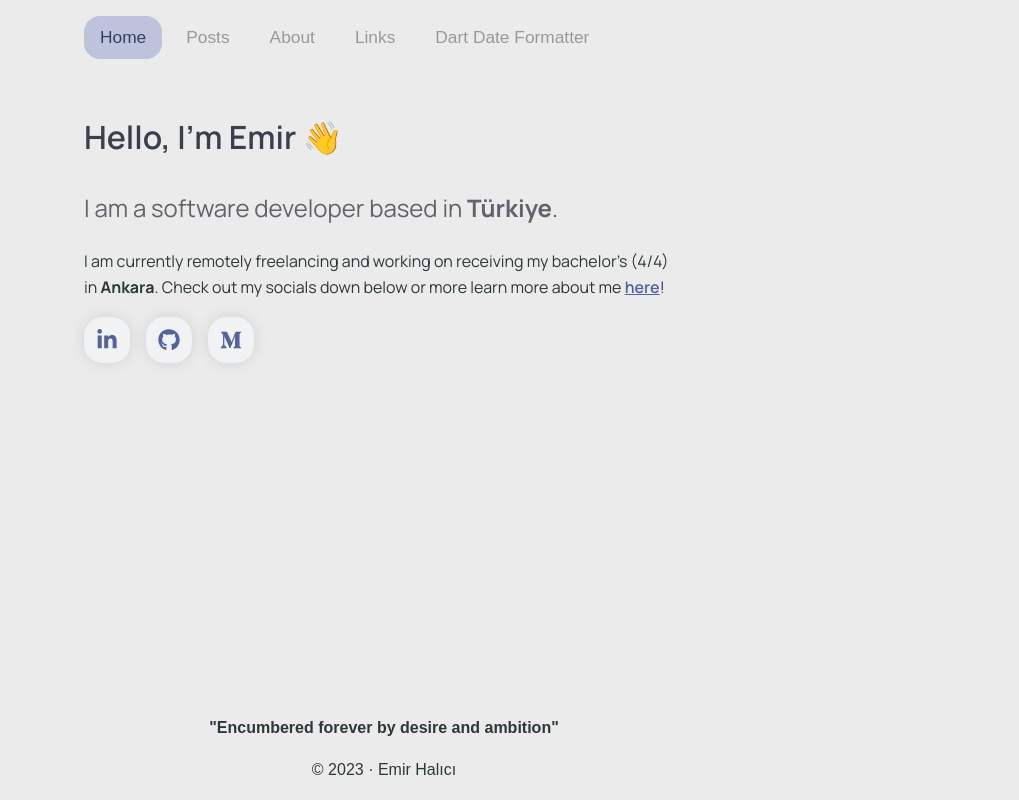
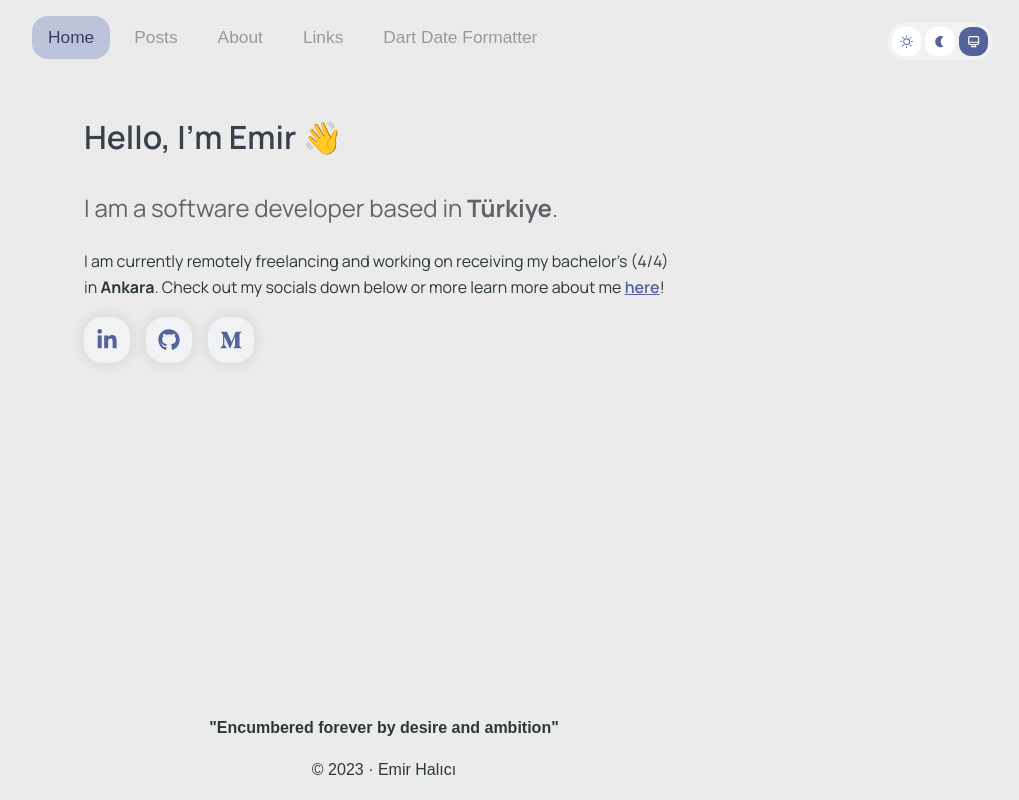
Before and after one commit to emirhalici/personal_page, a React (Vite) app: page / in a window 1280 px wide. Shown: the whole page, without its empty margins (256-1275 px from the left). Built offline with nearby package versions, Linux system fonts and the light colour scheme; a web font is replaced by a local one.

Commit message:
feat: enable theme toggle on navbar

```diff
--- a/src/components/NavBar/NavBar.tsx
+++ b/src/components/NavBar/NavBar.tsx
@@ -1,6 +1,7 @@
 import { Link, useLocation } from 'react-router-dom';
 import './NavBar.css';
 import { allRoutes } from '~/constants/RouteNames';
+import ThemeToggle from '../ThemeToggle/ThemeToggle';
 import { PropsWithChildren } from 'react';
 
 export default function NavBar() {
@@ -27,6 +28,7 @@ export default function NavBar() {
       <nav className='page-fixed-width-root'>
         <ul className='navbar_list'>{links}</ul>
       </nav>
+      <ThemeToggle />
     </div>
   );
 }
```
